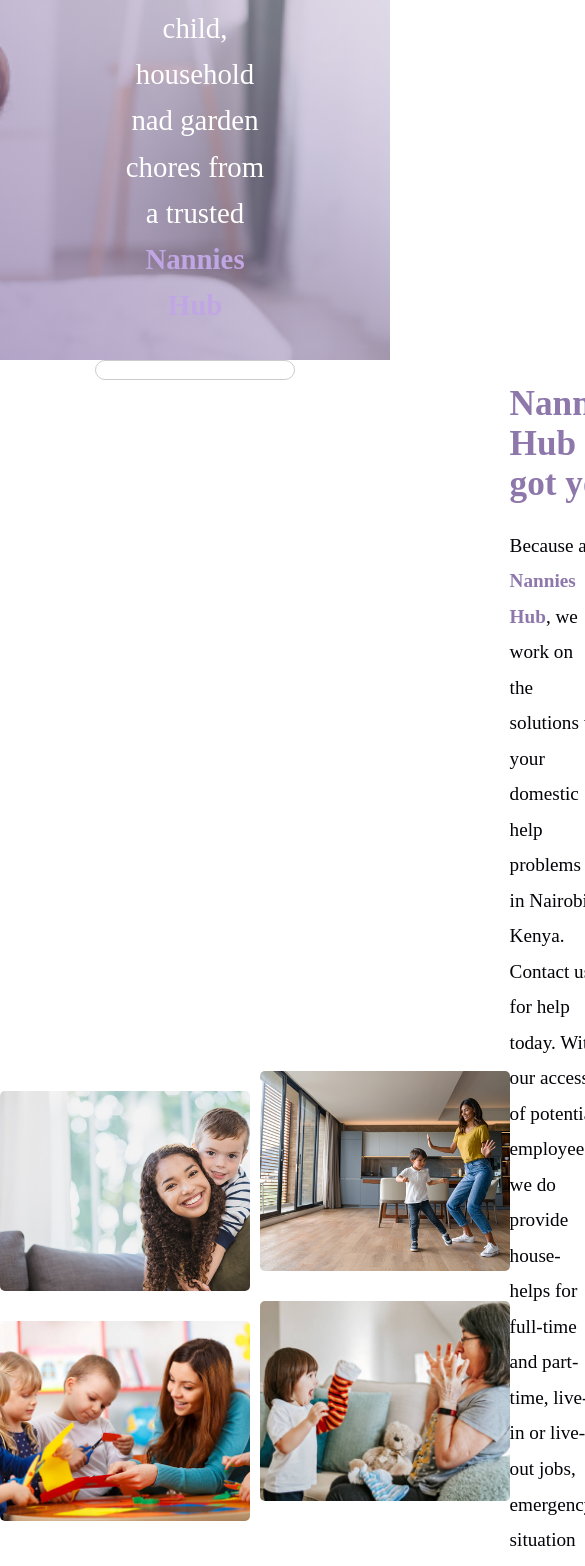
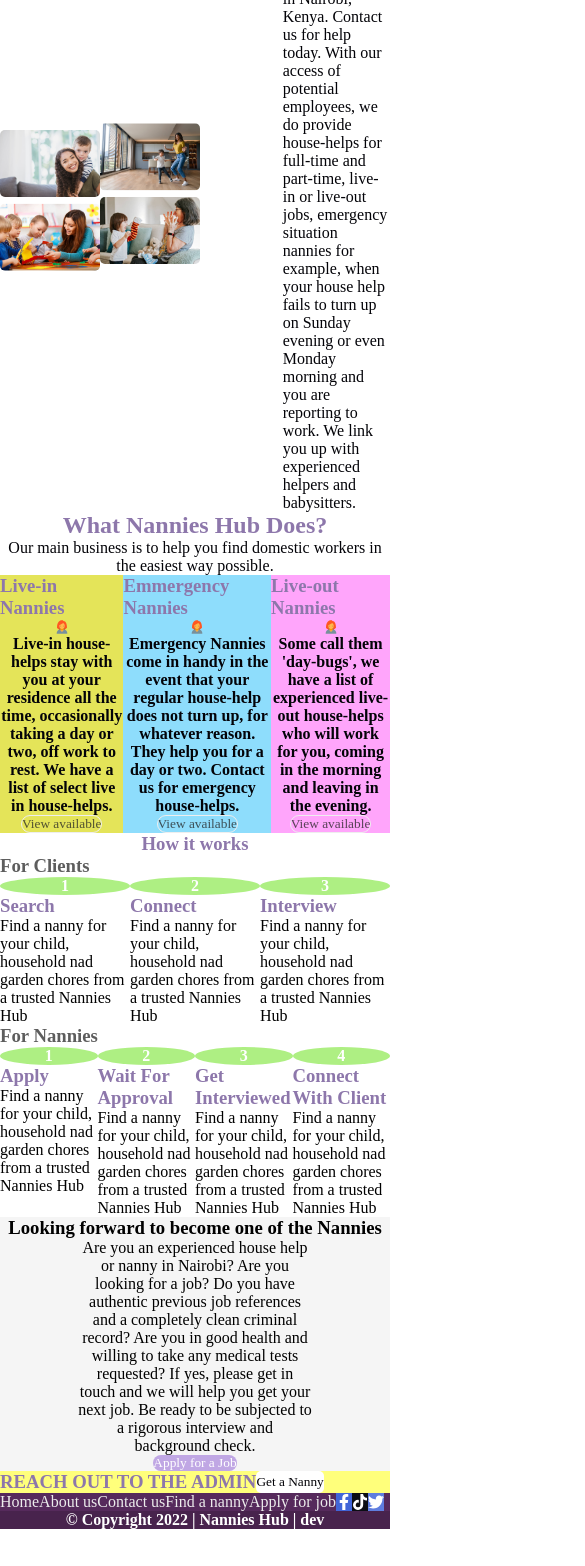
Before and after one commit to gbrowns/nannysHUB, a React (Create React App) app in the folder client/: page / in a window 390 px wide. Shown: the part 400-1966 px from the top of the page, 585 px wide, since content can reach past the window. After the commit the page ends 1929 px from the top, so only its background shows below. Built offline with nearby package versions, Linux system fonts and the light colour scheme.

Commit message:
add styles for responsive view (laptop)

```diff
--- a/client/src/scss/App.scss
+++ b/client/src/scss/App.scss
@@ -3,22 +3,16 @@
 @use './layout/' as *;
 @use './utilities/' as *;
 
+
 //navbar styles
 .navbar{
     position: relative;
     width: 100%;
-    height: 10vh;
     background-color: #fff;
     z-index: 1;
     display: flex;
-    flex-direction: row;
-    justify-content: space-around;
     align-items: center;
-    .logo{
-        img{
-            width: 250px;
-        }
-    }
+
     .nav-links{
         display: flex;
         justify-content: space-between;
@@ -26,9 +20,7 @@
         a{
             text-decoration: none;
             color: $primaryColor;
-            font-size: 1rem;
             font-family: $bodyText1;
-            padding: .5rem 1rem;
             font-weight: bold;
             text-transform: uppercase;
             transition: all .5s ease-in-out;
@@ -43,8 +35,6 @@
 //page banner
 .page-banner{
     position: relative;
-    height: 30vh;
-    width: 100%;
     background-color: $themeColor;
     display: flex;
     justify-content: center;
@@ -69,7 +59,6 @@
         position: relative;
         z-index: 1;
         font-family: $headingText2;
-        font-size: 2.5rem;
         text-transform: capitalize;
         color: #fff;
     }
@@ -77,30 +66,21 @@
 //footer
 footer{
     position: relative;
-    width: 100%;
     .part1{
         display: flex;
-        flex-direction: row;
-        justify-content: space-around;
-        background-color: rgb(252, 252, 77);
-        padding: 5rem 0;
+        background-color: rgb(255, 255, 123);
         h3{
-            font-size: 2.5rem;
             font-family: $headingText2;
             color: $themeColor;
             font-weight: bold;
             text-transform: uppercase;
-            padding: 0 1rem;
         }
         input{
-            width: 240px;
-            height: 60px;
             background: #ffff;
             border: none;
             display: flex;
             justify-content: center;
             align-items: center;
-            font-size: 1rem;
             font-family: $buttonText1;
             border-radius: 5px;
             cursor: pointer;
@@ -110,34 +90,24 @@ footer{
     }
     .part2{
         display: flex;
-        flex-direction: column;
-        justify-content: center;
-        align-items: center;
         background-color: #562a5c;
-        padding: 5rem 0;
+
         .nav-links{
-            padding: 2rem 0;
+            display: flex;
             a{
                 text-decoration: none;
                 color: rgb(236, 236, 236);
                 font-family: $buttonText1;
-                margin-right: 2rem;
             }
         }
         .icons{
             display: flex;
-            flex-direction: row;
             .icon{
-                width: 40px;
-                height: 40px;
-                border-radius: 5px;
                 display: flex;
                 justify-content: center;
                 align-items: center;
                 cursor: pointer;
-                margin-right: 2rem;
                 .i{
-                    font-size: 1.5rem;
                     color: #ffff;
                 }
                 &:nth-child(1){
@@ -156,13 +126,10 @@ footer{
     .part3{
         color: #fff;
         display: flex;
-        flex-direction: column;
         justify-content: center;
         align-items: center;
-        padding: 1rem 0;
         background-color: #48234d;
         span{
-            font-size: 1rem;
             font-weight: bold;
         }
     }
@@ -170,11 +137,9 @@ footer{
 //home page
 .home-page{
     position: relative;
-    width: 100%;
     .banner{
         position: relative;
         width: 100%;
-        height: 80vh;
         display: flex;
         flex-direction: column;
         justify-content: center;
@@ -198,37 +163,28 @@ footer{
             object-position: right;
         }
         h1, p, input{
-            position: relative;
             z-index: 2;
             text-align: center;
         }
         h1{
-            font-size: 4.5rem;
             font-family: $headingText1;
             color: #fff;
             padding:  0;
         }
         p{
-            font-size: 1.8rem;
             font-family: $bodyText2;
             color: #fff;
-            width: 40%;
-            line-height: 1.6;
             span{
                 color: #c0a7e4;
                 font-weight: bold;
             }
         }
         input{
-            width: 200px;
-            height: 50px;
             background: none;
             border: 1px solid #ccc;
             display: flex;
             justify-content: center;
             align-items: center;
-            margin-top: 2rem;
-            font-size: 1rem;
             font-family: $buttonText1;
             border-radius: 2rem;
             cursor: pointer;
@@ -244,25 +200,18 @@ footer{
     }
     section{
         position: relative;
-        width: 100%;
         display: flex;
     }
     .section1{
-        flex-direction: row;
         .left{
-            flex: 1;
             display: flex;
             justify-content: center;
             align-items: center;
             .image-tiles{
                 display: grid;
                 grid-template-columns: repeat(2, 1fr);
-                gap: .6rem;
-                padding: 8rem 0;
                 img{
                     object-fit: cover;
-                    width: 250px;
-                    height: 200px;
                     cursor: pointer;
                     border-radius: 5px;
                     &:nth-child(2){
@@ -272,26 +221,18 @@ footer{
                         transform: translate(0, 10%);
                     }
                 }
-                //grid-template-rows: repeat(3, 1fr);
             }
         }
         .right{
             flex: 1;
             display: flex;
-            flex-direction: column;
-            justify-content: center;
             h2{
-                font-size: 2.2rem;
                 font-family: $headingText3;
                 color: $themeColor;
-                padding: 1.5rem 0;
             }
             p{
-                font-size: 1.2rem;
                 font-family: $bodyText4;
                 color: $primaryColor;
-                width: 75%;
-                line-height: 1.85;
                 text-align: left;
                 span{
                     color: $themeColor;
@@ -302,68 +243,48 @@ footer{
     }
     .section2{
         flex-direction: column;
-        padding:  1rem 0;
         h2, >p{
             text-align: center;
         }
         h2{
-            font-size: 2.2rem;
             font-family: $headingText3;
             color: $themeColor;
-            padding: 1.5rem 0 .4rem 0;
         }
         p{
-            font-size: 1.2rem;
             font-family: $bodyText4;
             color: $primaryColor;
-            line-height: 1.85;
         }
         .cards{
             display: flex;
-            margin: 1rem 20rem;
             .card{
-                width: calc(100% / 3 - 1rem);
-                margin: .5rem;
-                padding: 1rem;
                 display: flex;
                 flex-direction: column;
                 justify-content: center;
                 align-items: center;
                 h3{
-                    font-size: 1.6rem;
                     font-family: $headingText2;
                     color: $themeColor;
-                    padding: .8rem 0;
-                }
-                .icon{
-                    font-size: 3rem;
                 }
                 p{
                     text-align: center;
-                    padding: .4rem 0;
-                    font-size: 1rem;
-                    line-height: 1.8;
+                    font-weight: bold;
                 }
                 input{
-                    width: 150px;
-                    height: 40px;
                     background: none;
                     border: 1px solid rgb(238, 238, 238);
                     display: flex;
                     justify-content: center;
                     align-items: center;
-                    margin-top: 2rem;
-                    font-size: 1rem;
                     font-family: $buttonText1;
                     border-radius: 2rem;
                     cursor: pointer;
                     color: #252525c4;
-                    transition: all .5s ease-in-out;
+                    transition: all .4s ease-in-out;
                     &:hover{
                         background: #c0a7e4;
                         color: #fff;
                         border: none;
-                        transition: all .5s ease-in-out;
+                        transition: all .4s ease-in-out;
                     }
                 }
                 &:nth-child(1){
@@ -380,40 +301,26 @@ footer{
     }
     .section3{
         flex-direction: column;
-        margin: 2rem 0;
         >h3{
-            font-size: 2.2rem;
+
             font-family: $headingText3;
             color: $themeColor;
-            padding: 1.5rem 0 .4rem 0;
             text-align: center;
         }
         .unit{
             display: flex;
             flex-direction: column;
-            margin: 2rem 15rem;
             h3{
-                font-size: 1.2rem;
                 font-family: $bodyText2;
-                padding: 1rem 0;
                 color: rgba(0, 0, 0, 0.637);
             }
             .steps{
                 display: flex;
-                flex-direction: row;
-                justify-content: space-between;
-                margin-top: 2rem;
                 .step{
-                    width: calc(100% / 3 - 1rem);
-                    padding: .3rem 1rem;
                     display: flex;
                     flex-direction: column;
-                    justify-content: flex-start;
-                    align-items: flex-start;
                     .icon-box{
                         position: relative;
-                        width: 30px;
-                        height: 30px;
                         border-radius: 50%;
                         background-color: #5fdf0b81;
                         display: flex;
@@ -434,18 +341,12 @@ footer{
                         }
                     }
                     h3{
-                        font-size: 1.4rem;
                         font-family: $headingText2;
                         color: $themeColor;
-                        padding: .8rem 0;
                         text-transform: capitalize;
                     }
                     p{
                         text-align: left;
-                        padding: .4rem 0;
-                        font-size: 1.2rem;
-                        line-height: 1.8;
-                        width: 80%;
                         font-family: $bodyText1;
                     }
                 }
@@ -457,36 +358,26 @@ footer{
         flex-direction: column;
         justify-content: center;
         align-items: center;
-        padding: 4rem 0;
         background-color: rgba(241, 241, 241, 0.678);
         h3{
-            font-size: 1.4rem;
             font-family: $headingText2;
-            padding-bottom: 1rem;
         }
         p{
             width: 60%;
             text-align: center;
-            font-size: 1.2rem;
-            line-height: 1.8;
-            padding-bottom: 1rem;
             font-family: $bodyText1
         }
         input{
-            width: 200px;
-            height: 50px;
             background: #c0a7e4;
             border: none;
             display: flex;
             justify-content: center;
             align-items: center;
-            font-size: 1rem;
             font-family: $buttonText1;
             border-radius: 2rem;
             cursor: pointer;
             color: #fff;
-            margin-top: 1rem;
-            transition: all .5s ease-in-out;
+            transition: all .4s ease-in-out;
             &:hover{
                 background: none;
                 border: 1px solid $themeColor;
--- a/client/src/scss/layout/_mobile.scss
+++ b/client/src/scss/layout/_mobile.scss
@@ -1,4 +1,5 @@
 @use '../utilities/mixins' as *;
+
 //mobile
 @media screen and (max-width: 425px) {
     .admin-login {
```
Also changed, not shown: client/src/scss/layout/laptop.scss (+231 -0 lines).
